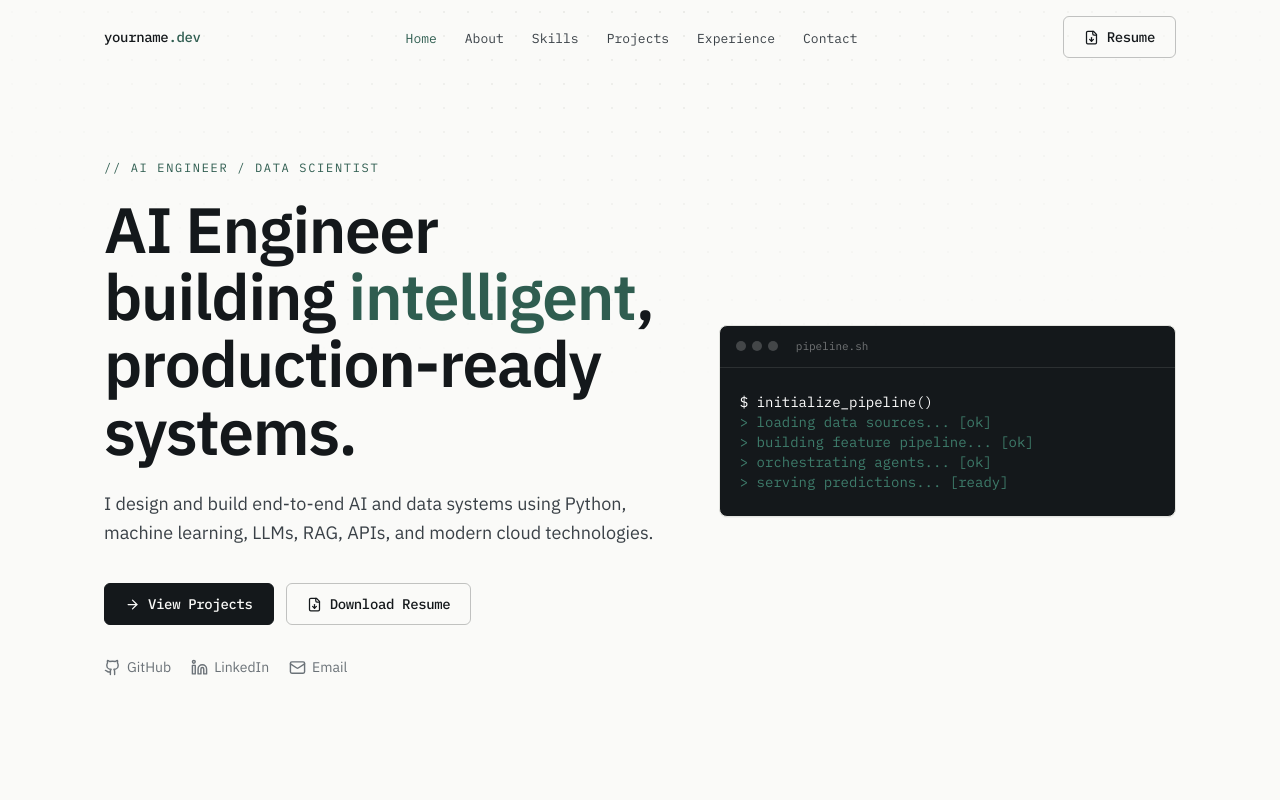
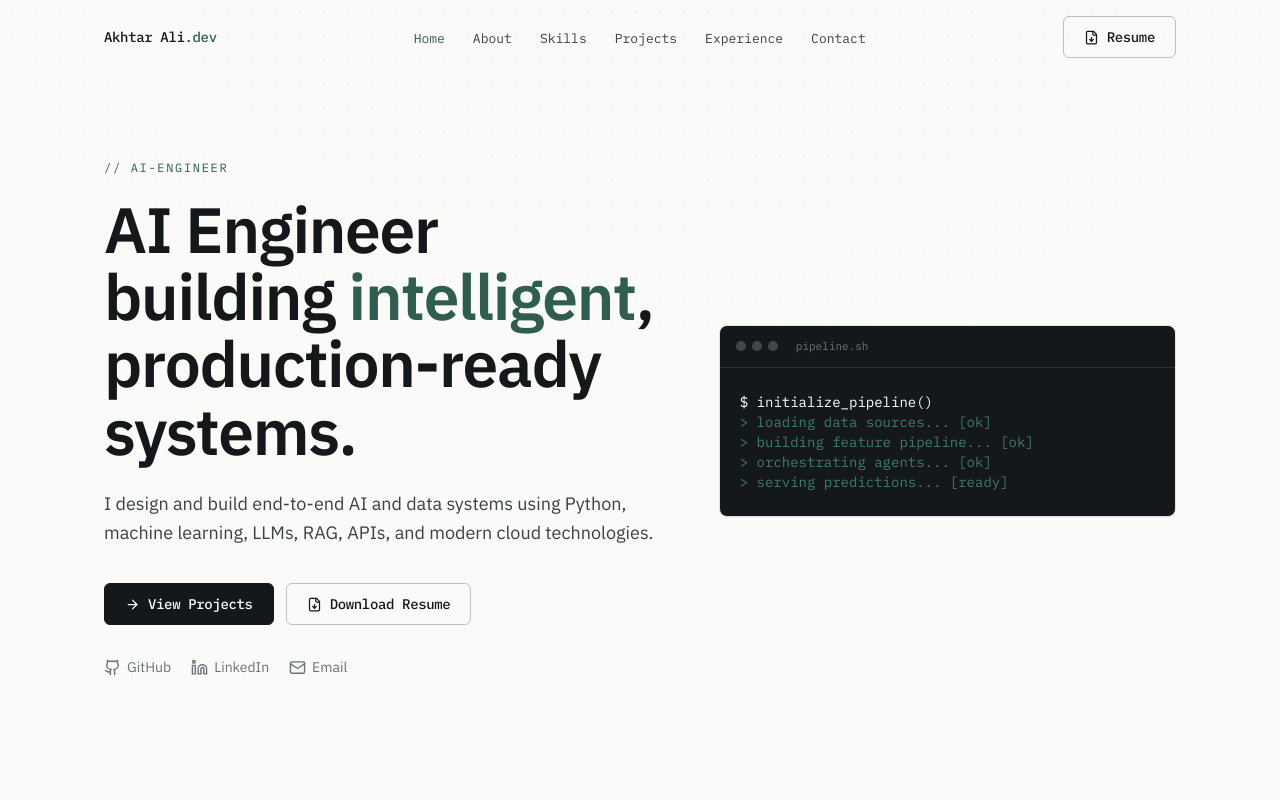
Before and after one commit to Akhtar-tech786/ai-engineer-portfolio, a React (Vite) app: page / in a window 1280 px wide. Shown: the top 800 px of the page. Built offline with nearby package versions, Linux system fonts and the light colour scheme.

Commit message:
updated profile-section

```diff
--- a/src/data/profile.ts
+++ b/src/data/profile.ts
@@ -2,13 +2,13 @@ import type { Profile, NavItem } from "@/types";
 
 // Fill these in with your real information before deploying.
 export const profile: Profile = {
-  name: "[YOUR NAME]",
-  role: "[YOUR ROLE]",
-  location: "[YOUR LOCATION]",
-  email: "[YOUR EMAIL]",
-  github: "[YOUR GITHUB]",
-  linkedin: "[YOUR LINKEDIN]",
-  resumeUrl: "[RESUME PDF URL]",
+  name: "Akhtar Ali",
+  role: "Ai-Engineer",
+  location: "Delhi-NCR",
+  email: "ai.engineer.39@gmail.com",
+  github: "https://github.com/Akhtar-tech786",
+  linkedin: "https://www.linkedin.com/in/akhtar-ali01",
+  resumeUrl: "https://drive.google.com/file/d/1Wi5R3WY06hG6LCOJV3AHspo1FYwFmHwm/view?usp=drive_link",
 };
 
 export const navItems: NavItem[] = [
```
